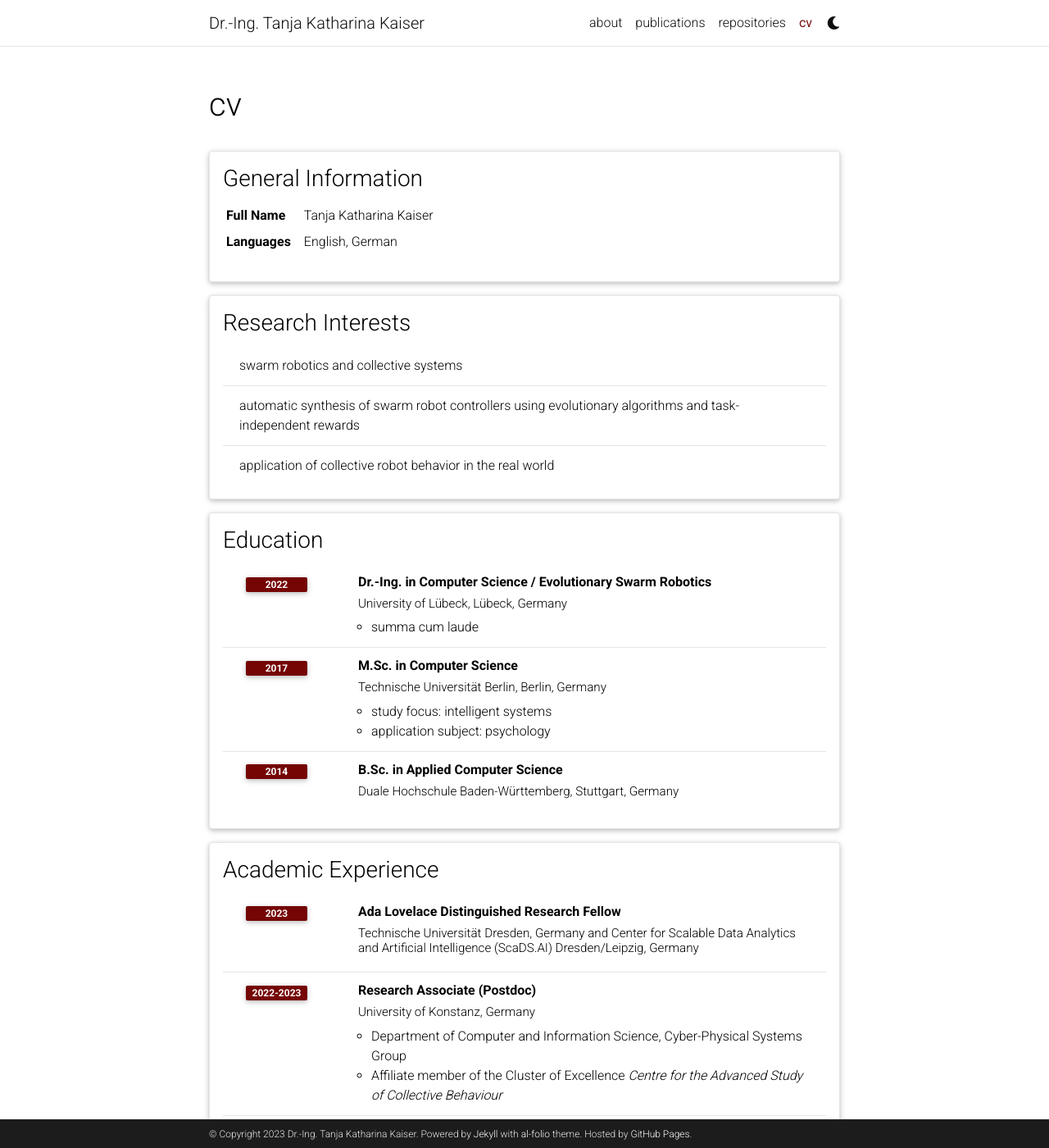
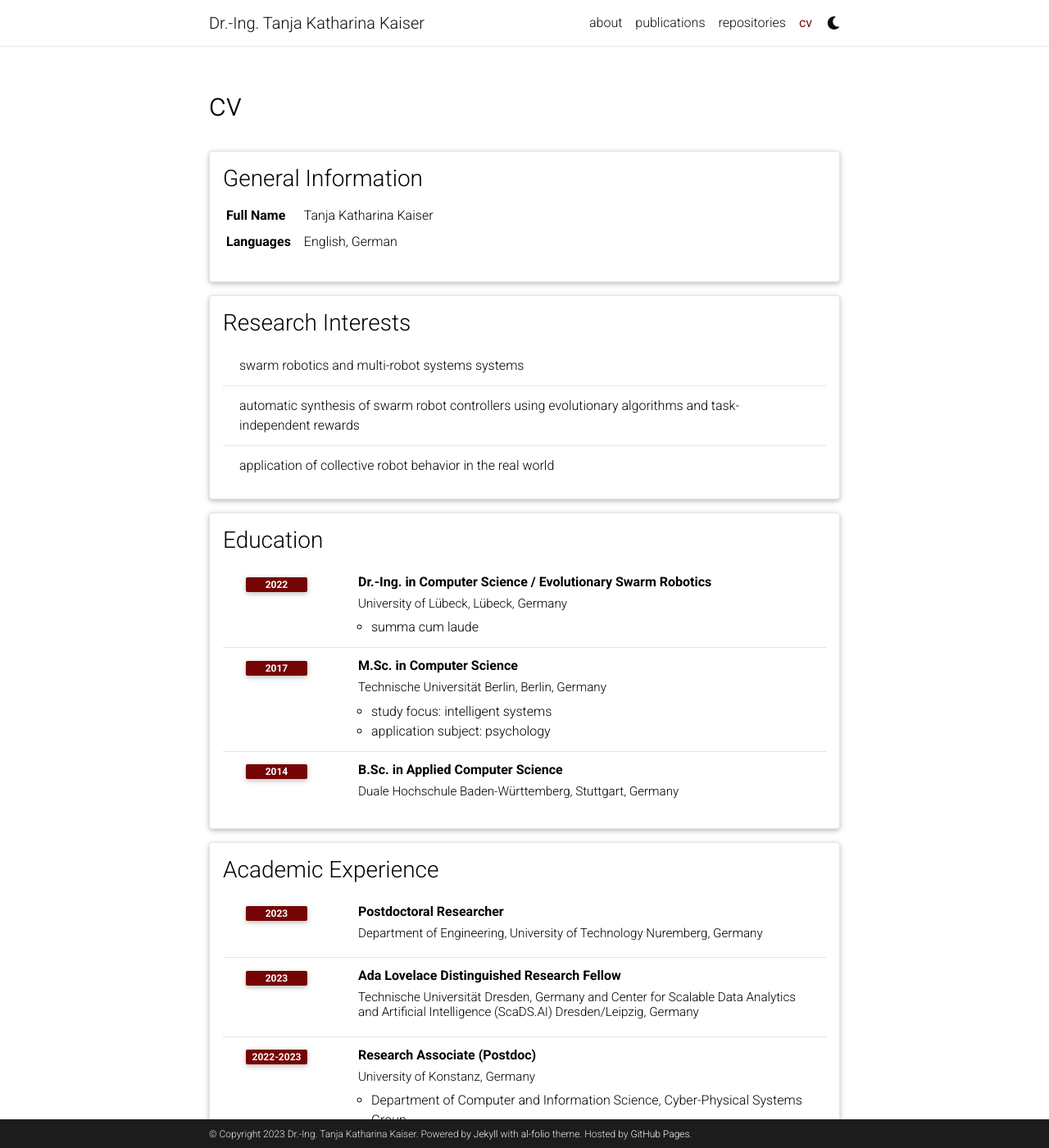
Before and after one commit to msminirobot/msminirobot.github.io, a Jekyll site: the page built from _pages/cv.md, in a window 1280 px wide and 1400 px high. Shown: the whole window at 82% size. Built offline with Jekyll 4.4.1, drawn with Linux system fonts in a browser that asks for light colours; comment, search, counter and statistics services are not loaded; a style sheet for code colours, icons or effects is not loaded.

Commit message:
Update cv.yml

```diff
--- a/_data/cv.yml
+++ b/_data/cv.yml
@@ -9,7 +9,7 @@
 - title: Research Interests
   type: list
   contents:
-    - swarm robotics and collective systems
+    - swarm robotics and multi-robot systems systems
     - automatic synthesis of swarm robot controllers using evolutionary algorithms and task-independent rewards
     - application of collective robot behavior in the real world
 
@@ -34,6 +34,9 @@
 - title: Academic Experience
   type: time_table
   contents:
+    - title: Postdoctoral Researcher
+      institution: Department of Engineering, University of Technology Nuremberg, Germany
+      year: 2023
     - title: Ada Lovelace Distinguished Research Fellow
       institution: Technische Universität Dresden, Germany and Center for Scalable Data Analytics and Artificial Intelligence (ScaDS.AI) Dresden/Leipzig, Germany
       year: 2023
```
